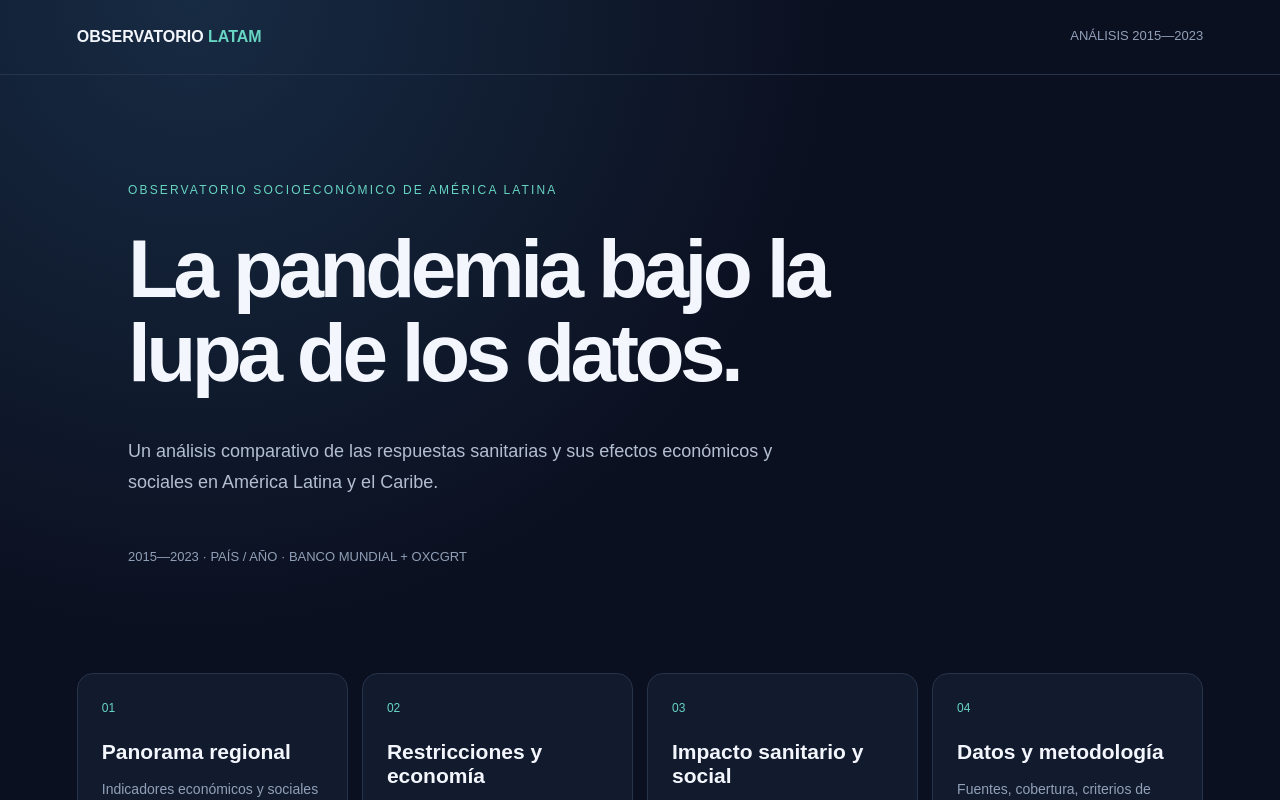
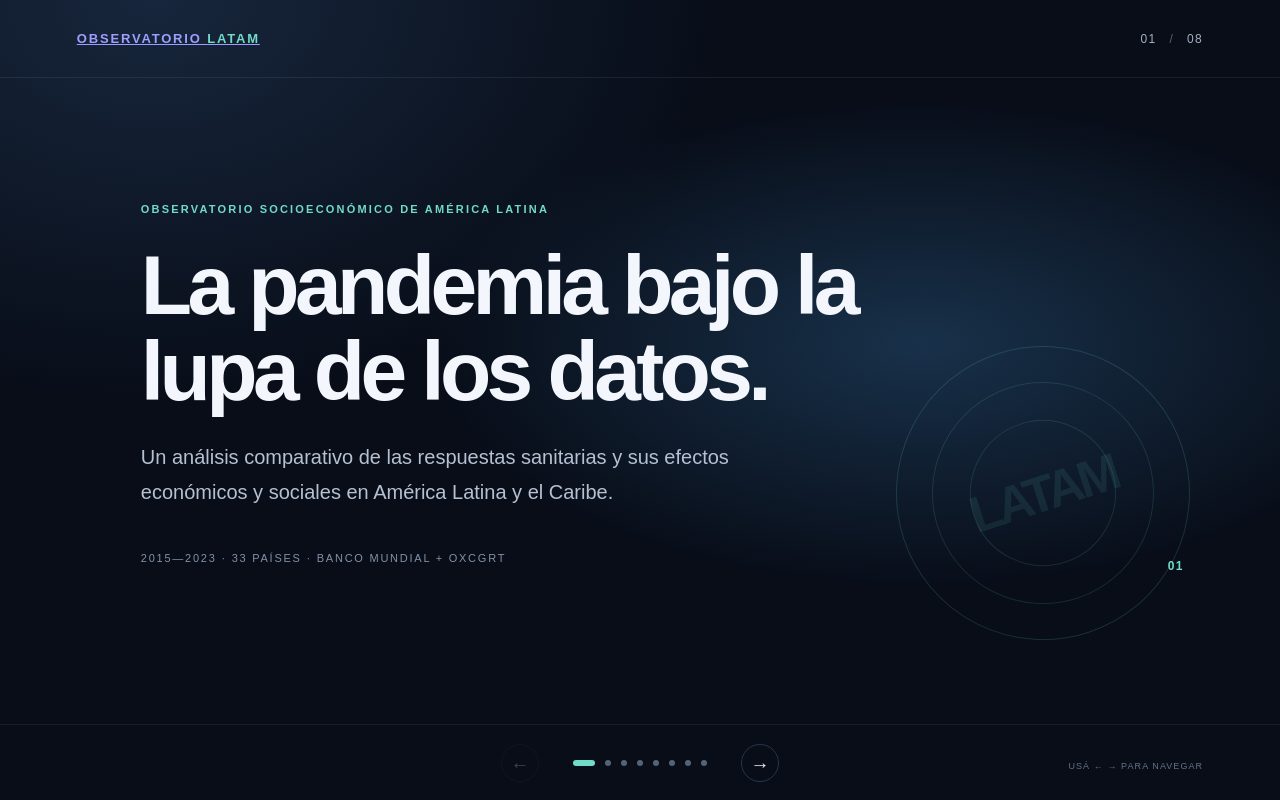
Before and after one commit to mnapo/ifts24-analisis-integrador, a Next.js app: page / in a window 1280 px wide. Shown: the top 800 px of the page. Built offline with nearby package versions, Linux system fonts and the light colour scheme.

Commit message:
refactor: enfocar entrega en presentacion Next.js

```diff
--- a/app/globals.css
+++ b/app/globals.css
@@ -1,17 +1,41 @@
-:root {
-  color-scheme: dark;
-  --background: #0b1020;
-  --surface: #121a2d;
-  --muted: #91a0b8;
-  --foreground: #f3f6fc;
-  --accent: #67d5c2;
+* { box-sizing: border-box; }
+:root { color-scheme: dark; --bg: #080d18; --panel: #101a2b; --muted: #a2afc2; --accent: #70dbc8; --line: #26364d; }
+html, body { margin: 0; min-height: 100%; background: var(--bg); color: #f3f6fc; font-family: Arial, Helvetica, sans-serif; }
+button { font: inherit; }
+.presentation { min-height: 100svh; height: 100svh; overflow: hidden; position: relative; display: flex; flex-direction: column; background: radial-gradient(ellipse at 72% 43%, #18314a 0%, transparent 38%), radial-gradient(ellipse at 12% 0%, #17263c 0%, transparent 36%), var(--bg); }
+.topbar { height: 78px; padding: 0 6vw; display: flex; align-items: center; justify-content: space-between; border-bottom: 1px solid #ffffff12; flex-shrink: 0; }
+.brand { font-size: 13px; font-weight: 800; letter-spacing: .14em; }
+.brand span { color: var(--accent); }
+.counter { color: var(--muted); font-size: 12px; letter-spacing: .12em; font-variant-numeric: tabular-nums; }
+.counter i { color: #52627a; font-style: normal; padding: 0 8px; }
+.slide { position: relative; flex: 1; display: flex; align-items: center; padding: 7vh 11vw 10vh; overflow: hidden; animation: enter .45s ease both; }
+@keyframes enter { from { opacity: 0; transform: translateY(12px); } to { opacity: 1; transform: translateY(0); } }
+.slide-copy { position: relative; z-index: 1; max-width: 790px; }
+.eyebrow { color: var(--accent); letter-spacing: .2em; font-size: 11px; font-weight: 700; margin: 0 0 28px; }
+h1 { font-size: clamp(42px, 6.7vw, 84px); line-height: 1.02; letter-spacing: -.055em; margin: 0 0 26px; max-width: 850px; }
+.body-copy { color: #b5c1d2; max-width: 660px; font-size: clamp(16px, 1.7vw, 20px); line-height: 1.75; margin: 0; }
+.slide-tag { margin-top: 42px; font-size: 11px; letter-spacing: .16em; color: #8192aa; }
+.visual-mark { position: absolute; right: 7vw; bottom: 13%; width: clamp(170px, 23vw, 320px); aspect-ratio: 1; border: 1px solid #70dbc82b; border-radius: 50%; display: grid; place-items: center; color: #70dbc81a; font-size: clamp(24px, 4vw, 52px); font-weight: 900; letter-spacing: -.08em; transform: rotate(-18deg); }
+.visual-mark:before, .visual-mark:after { content: ""; position: absolute; inset: 12%; border: 1px solid #70dbc824; border-radius: 50%; }
+.visual-mark:after { inset: 25%; }
+.visual-mark b { position: absolute; right: 12%; bottom: 10%; color: #70dbc8; font-size: 12px; letter-spacing: .1em; transform: rotate(18deg); }
+.controls { height: 76px; display: flex; align-items: center; justify-content: center; gap: 34px; border-top: 1px solid #ffffff12; flex-shrink: 0; }
+.controls > button { color: #e7eef8; background: transparent; border: 1px solid var(--line); border-radius: 50%; width: 38px; height: 38px; cursor: pointer; font-size: 19px; }
+.controls > button:disabled { opacity: .25; cursor: default; }
+.dots { display: flex; align-items: center; gap: 10px; }
+.dot { width: 6px; height: 6px; border: 0; border-radius: 50%; padding: 0; background: #53637a; cursor: pointer; transition: all .2s; }
+.dot.active { width: 22px; border-radius: 6px; background: var(--accent); }
+.keyboard-hint { position: absolute; right: 6vw; bottom: 29px; color: #61718a; font-size: 9px; letter-spacing: .12em; }
+@media (max-width: 700px) {
+ .topbar { height: 64px; padding: 0 22px; }
+ .slide { padding: 7vh 26px 11vh; align-items: center; }
+ h1 { font-size: clamp(42px, 12vw, 64px); }
+ .body-copy { font-size: 16px; }
+ .visual-mark { width: 160px; right: -48px; bottom: 12%; opacity: .55; }
+ .controls { height: 68px; gap: 20px; }
+ .dots { gap: 7px; }
+ .dot { width: 5px; height: 5px; }
+ .dot.active { width: 16px; }
+ .keyboard-hint { display: none; }
 }
-* { box-sizing: border-box; }
-html, body { min-height: 100%; }
-body {
-  margin: 0;
-  background: radial-gradient(ellipse at 15% 0%, #172b43 0%, transparent 42%), var(--background);
-  color: var(--foreground);
-  font-family: Arial, Helvetica, sans-serif;
-}
-a { color: inherit; text-decoration: none; }
+@media (prefers-reduced-motion: reduce) { *, *::before, *::after { animation-duration: .01ms !important; transition-duration: .01ms !important; } }
--- a/app/page.tsx
+++ b/app/page.tsx
@@ -1,29 +1,54 @@
-const sections = [
-  { number: "01", title: "Panorama regional", description: "Indicadores económicos y sociales antes, durante y después de la pandemia." },
-  { number: "02", title: "Restricciones y economía", description: "Evolución de las respuestas gubernamentales y su relación con la actividad económica." },
-  { number: "03", title: "Impacto sanitario y social", description: "Capacidad sanitaria previa y evolución de los indicadores sociales." },
-  { number: "04", title: "Datos y metodología", description: "Fuentes, cobertura, criterios de transformación y controles de calidad." }
+"use client";
+
+import { useCallback, useEffect, useState } from "react";
+
+const slides = [
+  { eyebrow: "OBSERVATORIO SOCIOECONÓMICO DE AMÉRICA LATINA", title: "La pandemia bajo la lupa de los datos.", body: "Un análisis comparativo de las respuestas sanitarias y sus efectos económicos y sociales en América Latina y el Caribe.", tag: "2015—2023 · 33 PAÍSES · BANCO MUNDIAL + OXCGRT", kind: "cover" },
+  { eyebrow: "01 / CONTEXTO", title: "Una crisis, múltiples realidades.", body: "La pandemia encontró a los países de la región con estructuras productivas, condiciones sociales y capacidades sanitarias diferentes. La comparación temporal permite observar esas diferencias antes, durante y después de la emergencia.", tag: "PANORAMA REGIONAL", kind: "content" },
+  { eyebrow: "02 / RESPUESTA PÚBLICA", title: "Restricciones y actividad económica.", body: "Se explora cómo evolucionaron las medidas gubernamentales y cómo se relacionaron con el desempeño económico. La intensidad de las respuestas se analiza junto con los cambios del PIB, sin asumir una relación causal directa.", tag: "OXCGRT + WORLD DEVELOPMENT INDICATORS", kind: "content" },
+  { eyebrow: "03 / SALUD Y SOCIEDAD", title: "La vulnerabilidad también importa.", body: "La capacidad sanitaria previa, la esperanza de vida y las condiciones socioeconómicas permiten contextualizar las diferencias entre países y sus trayectorias durante la pandemia.", tag: "CONDICIONES PREVIAS Y RESULTADOS", kind: "content" },
+  { eyebrow: "04 / RECUPERACIÓN", title: "Después de la caída.", body: "La evolución económica entre 2021 y 2023 permite comparar ritmos de recuperación y explorar si la magnitud de la contracción de 2020 se relacionó con las trayectorias posteriores.", tag: "EVOLUCIÓN 2020—2023", kind: "content" },
+  { eyebrow: "05 / DATOS", title: "Dos fuentes, una mirada regional.", body: "World Development Indicators aporta indicadores económicos, demográficos y sanitarios para 2015–2023. OxCGRT aporta índices de respuesta gubernamental para 2020–2022. La unidad de análisis es país/año.", tag: "FUENTES Y COBERTURA", kind: "content" },
+  { eyebrow: "06 / METODOLOGÍA", title: "De los registros a la comparación.", body: "Los datos se normalizan por código ISO3 y año. Las observaciones diarias de OxCGRT se agregan mediante promedios anuales. Se controlan duplicados, cobertura, períodos y valores faltantes antes de generar las visualizaciones.", tag: "EXTRACCIÓN · TRANSFORMACIÓN · VALIDACIÓN", kind: "content" },
+  { eyebrow: "07 / CONCLUSIONES", title: "Interpretar sin simplificar.", body: "Las comparaciones permiten identificar patrones y diferencias regionales, pero no prueban causalidad. La cobertura desigual de algunos indicadores y la heterogeneidad entre países deben formar parte de la interpretación final.", tag: "RESULTADOS Y LIMITACIONES", kind: "closing" }
 ];
 
 export default function Home() {
-  return <main>
-    <header style={{ padding: "28px 6vw", display: "flex", justifyContent: "space-between", borderBottom: "1px solid #26344b" }}>
-      <strong>OBSERVATORIO <span style={{ color: "#67d5c2" }}>LATAM</span></strong>
-      <span style={{ color: "#91a0b8", fontSize: 13 }}>ANÁLISIS 2015—2023</span>
+  const [active, setActive] = useState(0);
+  const move = useCallback((direction: number) => setActive((current) => Math.max(0, Math.min(slides.length - 1, current + direction))), []);
+  useEffect(() => {
+    const onKeyDown = (event: KeyboardEvent) => {
+      if (["ArrowRight", "PageDown", " "].includes(event.key)) { event.preventDefault(); move(1); }
+      if (["ArrowLeft", "PageUp"].includes(event.key)) { event.preventDefault(); move(-1); }
+      if (event.key === "Home") setActive(0);
+      if (event.key === "End") setActive(slides.length - 1);
+    };
+    window.addEventListener("keydown", onKeyDown);
+    return () => window.removeEventListener("keydown", onKeyDown);
+  }, [move]);
+
+  const slide = slides[active];
+  return <main className="presentation">
+    <header className="topbar">
+      <a className="brand" href="#inicio" onClick={(event) => { event.preventDefault(); setActive(0); }}>OBSERVATORIO <span>LATAM</span></a>
+      <span className="counter">{String(active + 1).padStart(2, "0")} <i>/</i> {String(slides.length).padStart(2, "0")}</span>
     </header>
-    <section style={{ minHeight: "68vh", padding: "12vh 10vw 8vh", display: "flex", flexDirection: "column", justifyContent: "center", maxWidth: 1100 }}>
-      <p style={{ color: "#67d5c2", letterSpacing: ".18em", fontSize: 12 }}>OBSERVATORIO SOCIOECONÓMICO DE AMÉRICA LATINA</p>
-      <h1 style={{ fontSize: "clamp(42px, 7vw, 82px)", lineHeight: 1.02, letterSpacing: "-.055em", maxWidth: 900, margin: "18px 0 24px" }}>La pandemia bajo la lupa de los datos.</h1>
-      <p style={{ color: "#b3bfd1", fontSize: 18, lineHeight: 1.7, maxWidth: 680 }}>Un análisis comparativo de las respuestas sanitarias y sus efectos económicos y sociales en América Latina y el Caribe.</p>
-      <p style={{ color: "#91a0b8", fontSize: 13, marginTop: 34 }}>2015—2023 · PAÍS / AÑO · BANCO MUNDIAL + OXCGRT</p>
+    <section className={`slide ${slide.kind}`} key={active} aria-live="polite">
+      <div className="slide-copy">
+        <p className="eyebrow">{slide.eyebrow}</p>
+        <h1>{slide.title}</h1>
+        <p className="body-copy">{slide.body}</p>
+        <p className="slide-tag">{slide.tag}</p>
+      </div>
+      <div className="visual-mark" aria-hidden="true"><span>LATAM</span><b>{String(active + 1).padStart(2, "0")}</b></div>
     </section>
-    <section style={{ padding: "4vh 6vw 12vh", display: "grid", gridTemplateColumns: "repeat(auto-fit, minmax(230px, 1fr))", gap: 14 }}>
-      {sections.map((item) => <article key={item.number} style={{ background: "#121a2d", border: "1px solid #26344b", borderRadius: 16, padding: 24, minHeight: 190 }}>
-        <span style={{ color: "#67d5c2", fontSize: 12 }}>{item.number}</span>
-        <h2 style={{ fontSize: 21, margin: "24px 0 10px" }}>{item.title}</h2>
-        <p style={{ color: "#91a0b8", lineHeight: 1.6, fontSize: 14 }}>{item.description}</p>
-      </article>)}
-    </section>
-    <footer style={{ padding: "24px 6vw", borderTop: "1px solid #26344b", color: "#71819a", fontSize: 12 }}>Proyecto académico · Datos sujetos a validación y actualización metodológica.</footer>
+    <footer className="controls">
+      <button onClick={() => move(-1)} disabled={active === 0} aria-label="Diapositiva anterior">←</button>
+      <nav className="dots" aria-label="Navegación de diapositivas">
+        {slides.map((item, index) => <button key={item.eyebrow} onClick={() => setActive(index)} className={index === active ? "dot active" : "dot"} aria-label={`Ir a diapositiva ${index + 1}`} aria-current={index === active ? "step" : undefined} />)}
+      </nav>
+      <button onClick={() => move(1)} disabled={active === slides.length - 1} aria-label="Diapositiva siguiente">→</button>
+    </footer>
+    <span className="keyboard-hint">USÁ ← → PARA NAVEGAR</span>
   </main>;
 }
```
Also changed, not shown: powerbi/README.md (deleted), 3 other files (tests, documents, lock files or other folders).
